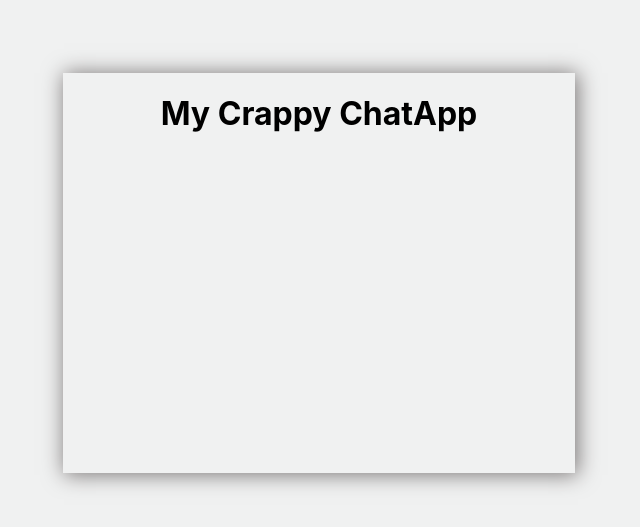
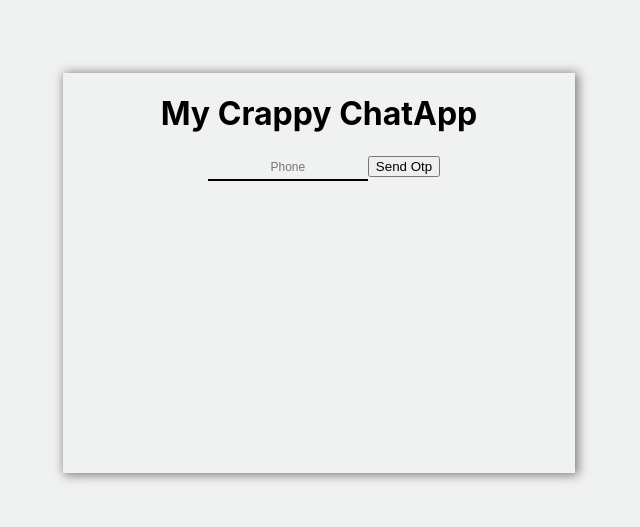
Before and after one commit to sachinnair26/chat-app-front-end, a React (Create React App) app: page / in a window 1280 px wide. Shown: the part 127-654 px from the top of the page, without its empty margins (321-961 px from the left). Built offline with nearby package versions, Linux system fonts and the light colour scheme.

Commit message:
send otp update

```diff
--- a/src/Components/Login/index.css
+++ b/src/Components/Login/index.css
@@ -11,5 +11,20 @@
     height:50%;
     width: 40%;
     margin:auto;
+    box-shadow: 2px 1px 10px 1px rgb(124, 120, 120);
+}
+.credential-wrapper:hover{
     box-shadow: 2px 1px 20px 1px rgb(124, 120, 120);
+
 }
+#partitioned {
+    border: 0;
+    outline: 0;
+    background: transparent;
+    border-bottom: 2px solid black;
+    width: 150px;
+    font-size: 12px;
+    text-align:center;
+    padding : 5px;
+    margin-left:10px;
+  }
--- a/src/Components/Login/index.js
+++ b/src/Components/Login/index.js
@@ -1,13 +1,40 @@
-import React,{useState} from 'react';
+import React,{useState,useEffect} from 'react';
 import './index.css';
 function Login () {
+    const [number,set_number] =useState(0)
+    useEffect(()=>{
+     console.log(number)
+    })
+
     return (
         <div className='login-wrapper'>
             <div className='credential-wrapper'>
                 <h1>My Crappy ChatApp</h1>
-
+                <input id="partitioned" type="text" maxlength="10" placeholder='Phone' onChange={(e)=>set_number(e.target.value)}/>
+                <button onClick={()=>{requestOtp(number)}}>Send Otp</button>
             </div>
         </div>
     )
 }
+function requestOtp(number){
+
+    var data = {
+        number:number
+    }
+    fetch('http://127.0.0.1:3001/sendotp',{
+        headers: {
+            'Content-Type':'text/plain',
+        },
+        method:'POST',
+        body:JSON.stringify(data)
+
+
+      }).then(resp_json =>{
+         return resp_json.json()
+
+      }).then(resp =>{
+          console.log(resp.type);
+
+      })
+}
 export default Login;
```
